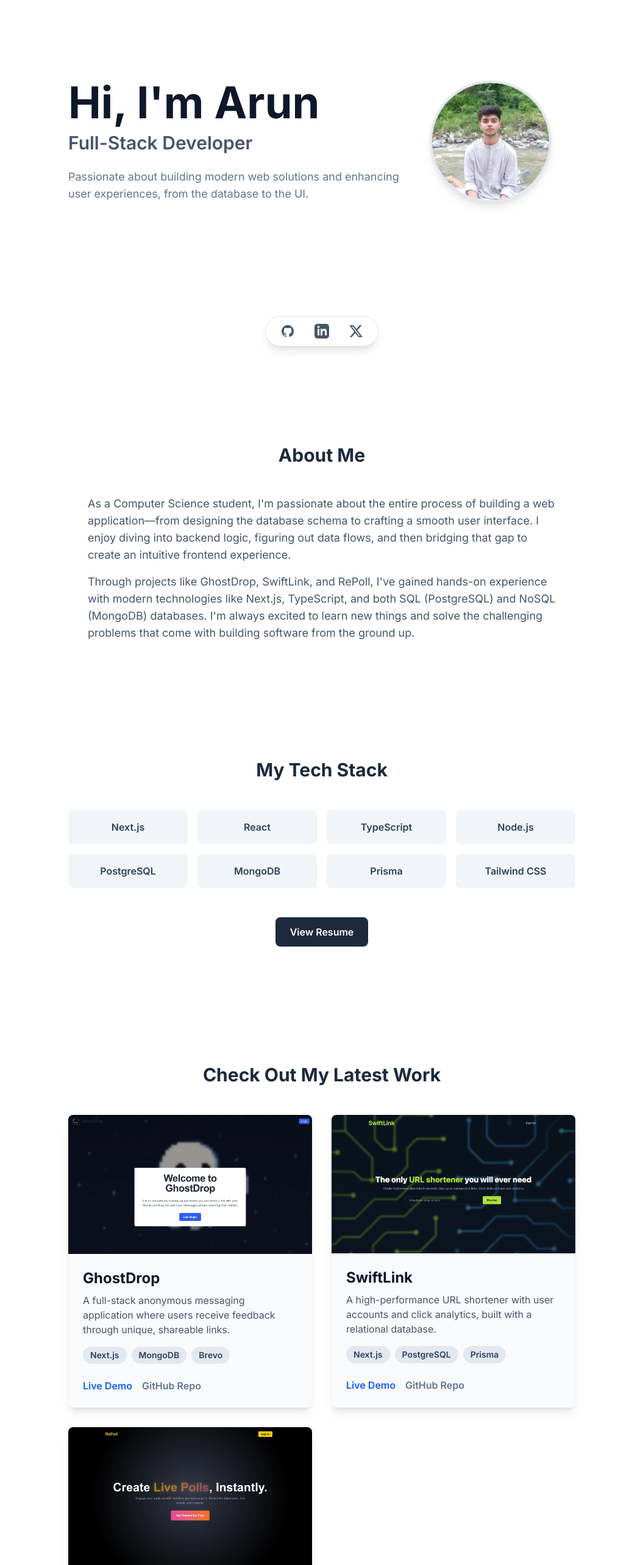
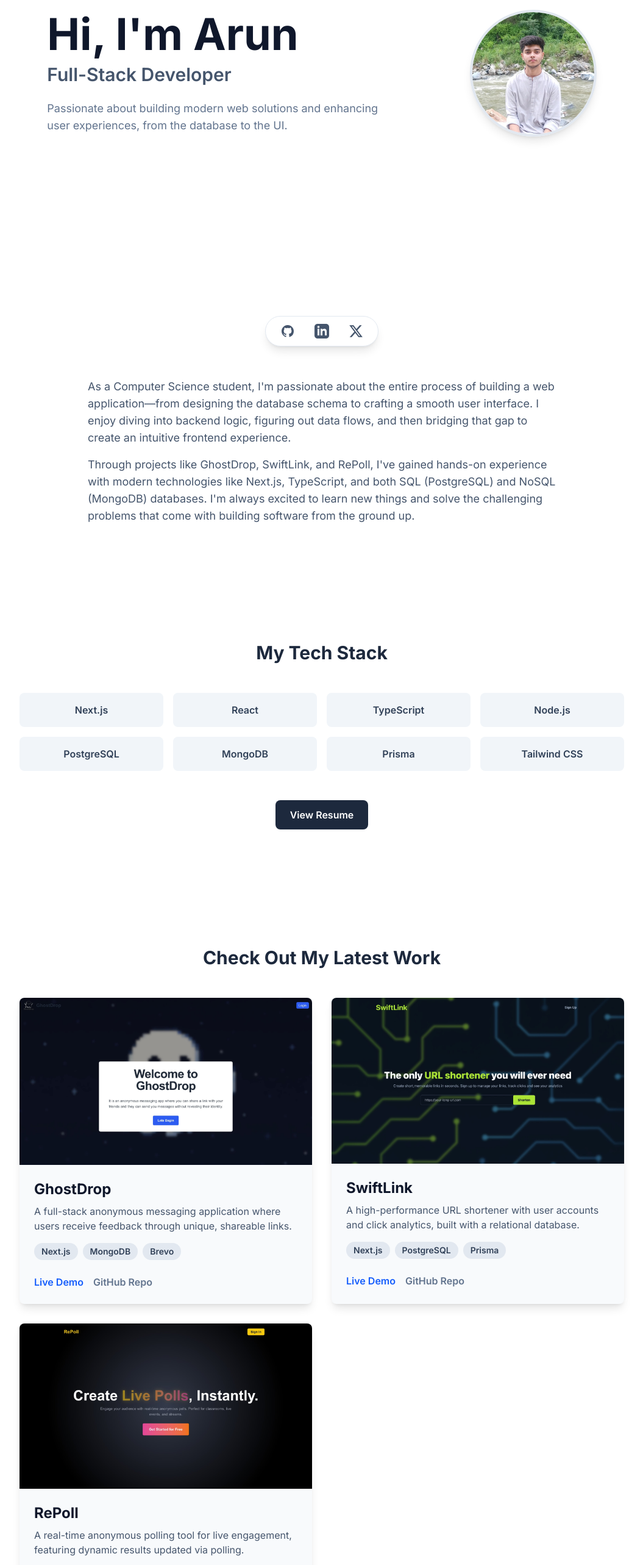
Before and after one commit to Arun-s21/my-portfolio, a Next.js app: page / in a window 1280 px wide. Shown: the part 200-2766 px from the top of the page at 61% size, without its empty margins (112-1167 px from the left). Built offline with nearby package versions, Linux system fonts and the light colour scheme.

Commit message:
modified the code to be more suitable for mobile devices

```diff
--- a/src/app/page.tsx
+++ b/src/app/page.tsx
@@ -3,32 +3,35 @@ import Link from 'next/link';
 
 // --- Reusable Component for Section Titles ---
 const SectionTitle = ({ children }: { children: React.ReactNode }) => (
-  <h2 className="text-3xl font-bold text-slate-800 mb-12 text-center">
+  <h2 className="text-2xl sm:text-3xl font-bold text-slate-800 mb-8 sm:mb-12 text-center">
     {children}
   </h2>
 );
 
 // --- Hero Section Component ---
 const HeroSection = () => (
-  <section id="hero" className="flex flex-col md:flex-row items-center justify-between min-h-screen">
-    <div className="md:w-2/3 text-center md:text-left">
-      <h1 className="text-5xl md:text-7xl font-bold text-slate-900">
+  <section
+    id="hero"
+    className="flex flex-col-reverse md:flex-row items-center justify-center min-h-[80vh] gap-8 px-4"
+  >
+    <div className="w-full md:w-2/3 text-center md:text-left">
+      <h1 className="text-4xl sm:text-5xl md:text-7xl font-bold text-slate-900">
         Hi, I&apos;m Arun
       </h1>
-      <h2 className="mt-3 text-2xl md:text-3xl font-semibold text-slate-600">
+      <h2 className="mt-3 text-xl sm:text-2xl md:text-3xl font-semibold text-slate-600">
         Full-Stack Developer
       </h2>
-      <p className="mt-6 max-w-xl text-lg text-slate-500">
+      <p className="mt-6 max-w-xl mx-auto md:mx-0 text-base sm:text-lg text-slate-500">
         Passionate about building modern web solutions and enhancing user experiences, from the database to the UI.
       </p>
     </div>
-    <div className="mt-8 md:mt-0 md:w-1/3 flex justify-center">
+    <div className="w-32 h-32 sm:w-40 sm:h-40 md:w-52 md:h-52 flex-shrink-0">
       <Image
         src="/profile.jpg"
         alt="Arun Singh"
-        width={200}
-        height={200}
-        className="rounded-full border-4 border-slate-200 shadow-lg"
+        width={208}
+        height={208}
+        className="rounded-full border-4 border-slate-200 shadow-lg object-cover"
       />
     </div>
   </section>
@@ -36,9 +39,9 @@ const HeroSection = () => (
 
 // --- About Me Section Component ---
 const AboutSection = () => (
-  <section id="about" className="py-16 md:py-24">
+  <section id="about" className="py-12 sm:py-16 md:py-24 px-4">
     <SectionTitle>About Me</SectionTitle>
-    <div className="text-lg text-slate-600 space-y-4 max-w-3xl mx-auto text-center md:text-left">
+    <div className="text-base sm:text-lg text-slate-600 space-y-4 max-w-3xl mx-auto text-center md:text-left">
       <p>
         As a Computer Science student, I&apos;m passionate about the entire process of building a web application—from designing the database schema to crafting a smooth user interface. I enjoy diving into backend logic, figuring out data flows, and then bridging that gap to create an intuitive frontend experience.
       </p>
@@ -53,93 +56,94 @@ const AboutSection = () => (
 const SkillsSection = () => {
   const skills = ['Next.js', 'React', 'TypeScript', 'Node.js', 'PostgreSQL', 'MongoDB', 'Prisma', 'Tailwind CSS'];
   return (
-    <section id="skills" className="py-16 md:py-24">
+    <section id="skills" className="py-12 sm:py-16 md:py-24 px-4">
       <SectionTitle>My Tech Stack</SectionTitle>
-      <div className="grid grid-cols-2 md:grid-cols-4 gap-4 text-center">
+      <div className="grid grid-cols-2 sm:grid-cols-4 gap-4 text-center">
         {skills.map(skill => (
           <div key={skill} className="bg-slate-100 p-4 rounded-lg">
             <p className="font-semibold text-slate-700">{skill}</p>
           </div>
         ))}
-
       </div>
 
-        <div className="flex flex-col md:flex-row items-center justify-center gap-4 mt-12">
-      <a href="https://drive.google.com/file/d/1xrCExwYHzwg03YQikLyziZJMIyO6mtZa/view?usp=drive_link" target="_blank" rel="noopener noreferrer" className="bg-slate-800 text-white font-semibold px-6 py-3 rounded-lg hover:bg-slate-700 transition-colors">View Resume</a>
-
-    </div>
-
+      <div className="flex flex-col sm:flex-row items-center justify-center gap-4 mt-12">
+        <a
+          href="https://drive.google.com/file/d/1xrCExwYHzwg03YQikLyziZJMIyO6mtZa/view?usp=drive_link"
+          target="_blank"
+          rel="noopener noreferrer"
+          className="bg-slate-800 text-white font-semibold px-6 py-3 rounded-lg hover:bg-slate-700 transition-colors"
+        >
+          View Resume
+        </a>
+      </div>
     </section>
   );
 };
 
 // --- Projects Section Component ---
 const ProjectsSection = () => (
-  <section id="projects" className="py-16 md:py-24">
+  <section id="projects" className="py-12 sm:py-16 md:py-24 px-4">
     <SectionTitle>Check Out My Latest Work</SectionTitle>
-    <div className="grid grid-cols-1 md:grid-cols-2 gap-8">
-      {/* Project Card 1: GhostDrop */}
-      <div className="bg-slate-50 rounded-lg shadow-lg overflow-hidden">
-        <Image src="/ghostdrop.jpg" alt="GhostDrop Project Screenshot" width={800} height={600} className="w-full object-cover" />
-        <div className="p-6">
-          <h3 className="text-2xl font-bold text-slate-900">GhostDrop</h3>
-          <p className="mt-2 text-slate-600">A full-stack anonymous messaging application where users receive feedback through unique, shareable links.</p>
-          <div className="mt-4 flex flex-wrap gap-2">
-            <span className="bg-slate-200 text-slate-700 text-sm font-semibold px-3 py-1 rounded-full">Next.js</span>
-            <span className="bg-slate-200 text-slate-700 text-sm font-semibold px-3 py-1 rounded-full">MongoDB</span>
-            <span className="bg-slate-200 text-slate-700 text-sm font-semibold px-3 py-1 rounded-full">Brevo</span>
-          </div>
-          <div className="mt-6 flex items-center space-x-4">
-            <a href="https://ghostdrop-alpha.vercel.app/" target="_blank" rel="noopener noreferrer" className="text-blue-600 font-semibold hover:underline">Live Demo</a>
-            <a href="https://github.com/Arun-s21/ghostdrop" target="_blank" rel="noopener noreferrer" className="text-slate-500 font-semibold hover:underline">GitHub Repo</a>
+    <div className="grid gap-8 sm:grid-cols-2">
+      {/* Project Card */}
+      {[
+        {
+          title: 'GhostDrop',
+          desc: 'A full-stack anonymous messaging application where users receive feedback through unique, shareable links.',
+          img: '/ghostdrop.jpg',
+          tech: ['Next.js', 'MongoDB', 'Brevo'],
+          live: 'https://ghostdrop-alpha.vercel.app/',
+          repo: 'https://github.com/Arun-s21/ghostdrop',
+        },
+        {
+          title: 'SwiftLink',
+          desc: 'A high-performance URL shortener with user accounts and click analytics, built with a relational database.',
+          img: '/swiftlink.jpg',
+          tech: ['Next.js', 'PostgreSQL', 'Prisma'],
+          live: 'https://swiftlink-delta.vercel.app/',
+          repo: 'https://github.com/Arun-s21/swiftlink',
+        },
+        {
+          title: 'RePoll',
+          desc: 'A real-time anonymous polling tool for live engagement, featuring dynamic results updated via polling.',
+          img: '/repoll.jpg',
+          tech: ['Next.js', 'MongoDB', 'Recharts'],
+          live: 'https://repoll.vercel.app/',
+          repo: 'https://github.com/Arun-s21/repoll',
+        },
+      ].map((proj) => (
+        <div key={proj.title} className="bg-slate-50 rounded-lg shadow-lg overflow-hidden flex flex-col">
+          <Image src={proj.img} alt={`${proj.title} Screenshot`} width={800} height={600} className="w-full object-cover" />
+          <div className="p-6 flex flex-col flex-grow">
+            <h3 className="text-xl sm:text-2xl font-bold text-slate-900">{proj.title}</h3>
+            <p className="mt-2 text-slate-600 text-sm sm:text-base">{proj.desc}</p>
+            <div className="mt-4 flex flex-wrap gap-2">
+              {proj.tech.map(t => (
+                <span key={t} className="bg-slate-200 text-slate-700 text-sm font-semibold px-3 py-1 rounded-full">{t}</span>
+              ))}
+            </div>
+            <div className="mt-6 flex items-center space-x-4">
+              <a href={proj.live} target="_blank" rel="noopener noreferrer" className="text-blue-600 font-semibold hover:underline">Live Demo</a>
+              <a href={proj.repo} target="_blank" rel="noopener noreferrer" className="text-slate-500 font-semibold hover:underline">GitHub Repo</a>
+            </div>
           </div>
         </div>
-      </div>
-      {/* Project Card 2: SwiftLink */}
-      <div className="bg-slate-50 rounded-lg shadow-lg overflow-hidden">
-        <Image src="/swiftlink.jpg" alt="SwiftLink Project Screenshot" width={800} height={600} className="w-full object-cover" />
-        <div className="p-6">
-          <h3 className="text-2xl font-bold text-slate-900">SwiftLink</h3>
-          <p className="mt-2 text-slate-600">A high-performance URL shortener with user accounts and click analytics, built with a relational database.</p>
-          <div className="mt-4 flex flex-wrap gap-2">
-            <span className="bg-slate-200 text-slate-700 text-sm font-semibold px-3 py-1 rounded-full">Next.js</span>
-            <span className="bg-slate-200 text-slate-700 text-sm font-semibold px-3 py-1 rounded-full">PostgreSQL</span>
-            <span className="bg-slate-200 text-slate-700 text-sm font-semibold px-3 py-1 rounded-full">Prisma</span>
-          </div>
-          <div className="mt-6 flex items-center space-x-4">
-            <a href="https://swiftlink-delta.vercel.app/" target="_blank" rel="noopener noreferrer" className="text-blue-600 font-semibold hover:underline">Live Demo</a>
-            <a href="https://github.com/Arun-s21/swiftlink" target="_blank" rel="noopener noreferrer" className="text-slate-500 font-semibold hover:underline">GitHub Repo</a>
-          </div>
-        </div>
-      </div>
-      {/* Project Card 3: RePoll */}
-      <div className="bg-slate-50 rounded-lg shadow-lg overflow-hidden">
-        <Image src="/repoll.jpg" alt="RePoll Project Screenshot" width={800} height={600} className="w-full object-cover" />
-        <div className="p-6">
-          <h3 className="text-2xl font-bold text-slate-900">RePoll</h3>
-          <p className="mt-2 text-slate-600">A real-time anonymous polling tool for live engagement, featuring dynamic results updated via polling.</p>
-          <div className="mt-4 flex flex-wrap gap-2">
-            <span className="bg-slate-200 text-slate-700 text-sm font-semibold px-3 py-1 rounded-full">Next.js</span>
-            <span className="bg-slate-200 text-slate-700 text-sm font-semibold px-3 py-1 rounded-full">MongoDB</span>
-            <span className="bg-slate-200 text-slate-700 text-sm font-semibold px-3 py-1 rounded-full">Recharts</span>
-          </div>
-          <div className="mt-6 flex items-center space-x-4">
-            <a href="https://repoll.vercel.app/" target="_blank" rel="noopener noreferrer" className="text-blue-600 font-semibold hover:underline">Live Demo</a>
-            <a href="https://github.com/Arun-s21/repoll" target="_blank" rel="noopener noreferrer" className="text-slate-500 font-semibold hover:underline">GitHub Repo</a>
-          </div>
-        </div>
-      </div>
+      ))}
     </div>
   </section>
 );
 
 // --- Contact Section Component ---
 const ContactSection = () => (
-  <section id="contact" className="py-16 md:py-24 text-center">
+  <section id="contact" className="py-12 sm:py-16 md:py-24 px-4 text-center">
     <SectionTitle>Get In Touch</SectionTitle>
-    <p className="text-lg text-slate-600 mb-8 max-w-xl mx-auto">I&apos;m currently looking for new opportunities and my inbox is always open. Whether you have a question or just want to say hi, I&apos;ll get back to you!</p>
-    <div className="flex flex-col md:flex-row items-center justify-center gap-4">
-      <a href="mailto:arunsingh09827@gmail.com" className="bg-slate-800 text-white font-semibold px-6 py-3 rounded-lg hover:bg-gray-600 transition-colors">Mail me</a>
+    <p className="text-base sm:text-lg text-slate-600 mb-8 max-w-xl mx-auto">
+      I&apos;m currently looking for new opportunities and my inbox is always open. Whether you have a question or just want to say hi, I&apos;ll get back to you!
+    </p>
+    <div className="flex flex-col sm:flex-row items-center justify-center gap-4">
+      <a href="mailto:arunsingh09827@gmail.com" className="bg-slate-800 text-white font-semibold px-6 py-3 rounded-lg hover:bg-gray-600 transition-colors">
+        Mail me
+      </a>
     </div>
   </section>
 );
@@ -147,7 +151,7 @@ const ContactSection = () => (
 // --- The Main Page Component ---
 export default function HomePage() {
   return (
-    <div className="container mx-auto max-w-4xl p-4 md:p-8">
+    <div className="mx-auto max-w-5xl">
       <HeroSection />
       <AboutSection />
       <SkillsSection />
```
